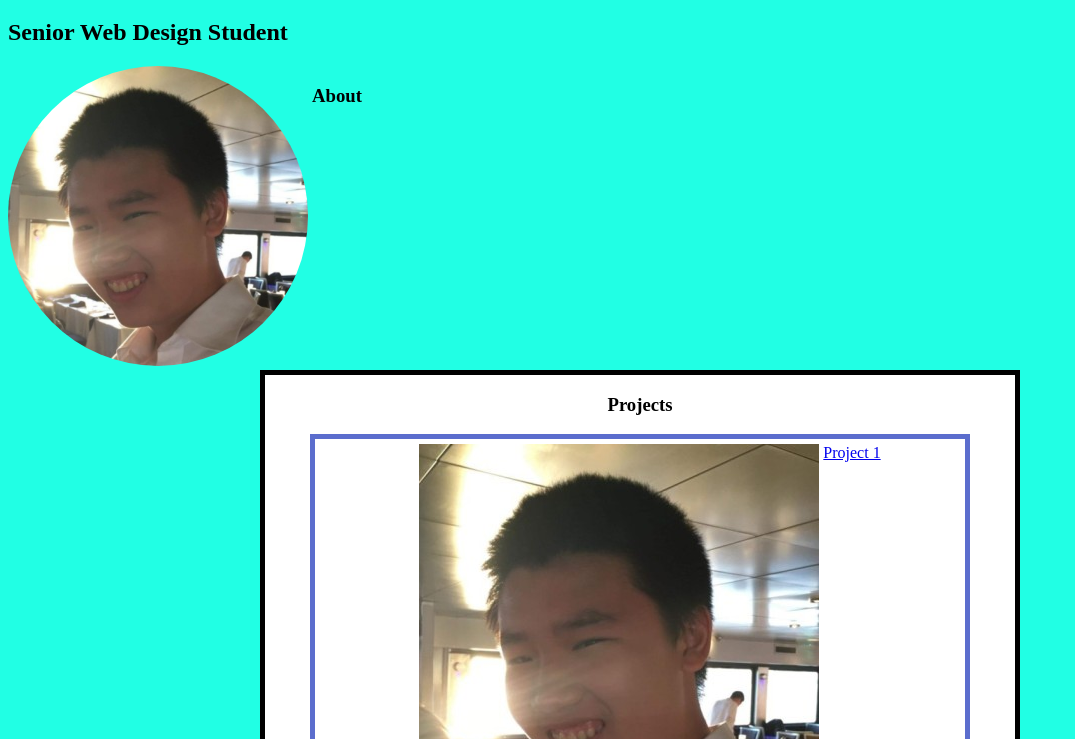
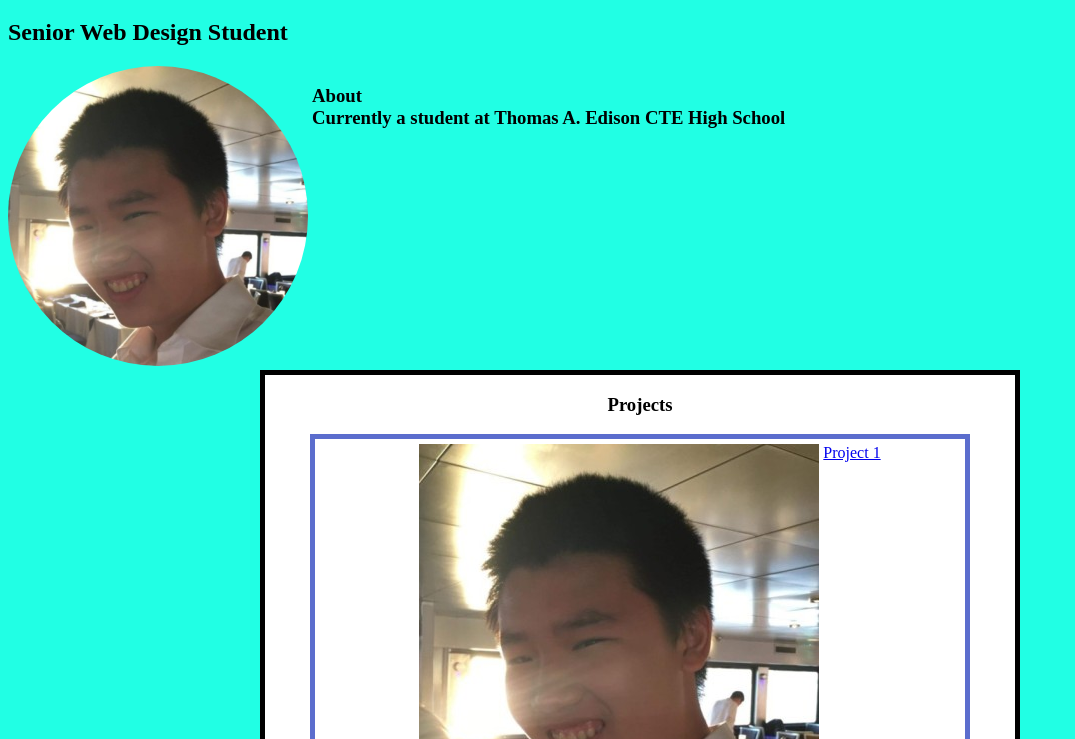
Before and after one commit to LioTang/LioTang.github.io, a plain HTML site: page index.html in a window 1280 px wide. Shown: the part 61-800 px from the top of the page, without its empty margins (0-1075 px from the left). Drawn offline with Linux system fonts and the light colour scheme.

Commit message:
Update index.html
Added bio to about

```diff
--- a/index.html
+++ b/index.html
@@ -8,7 +8,7 @@
         <h1>Lio Tang</h1>
         <h2>Senior Web Design Student</h2>
         <img class="pfp" src="PFP.jpeg">
-        <h3 class="about">About</h3>
+        <h3 class="about">About<br>Currently a student at Thomas A. Edison CTE High School</h3>
         <div class="projectsdiv">
             <h3 class="projects">Projects</h3>
             <div class="pro"><img class="proimg" src="PFP.jpeg">
```
